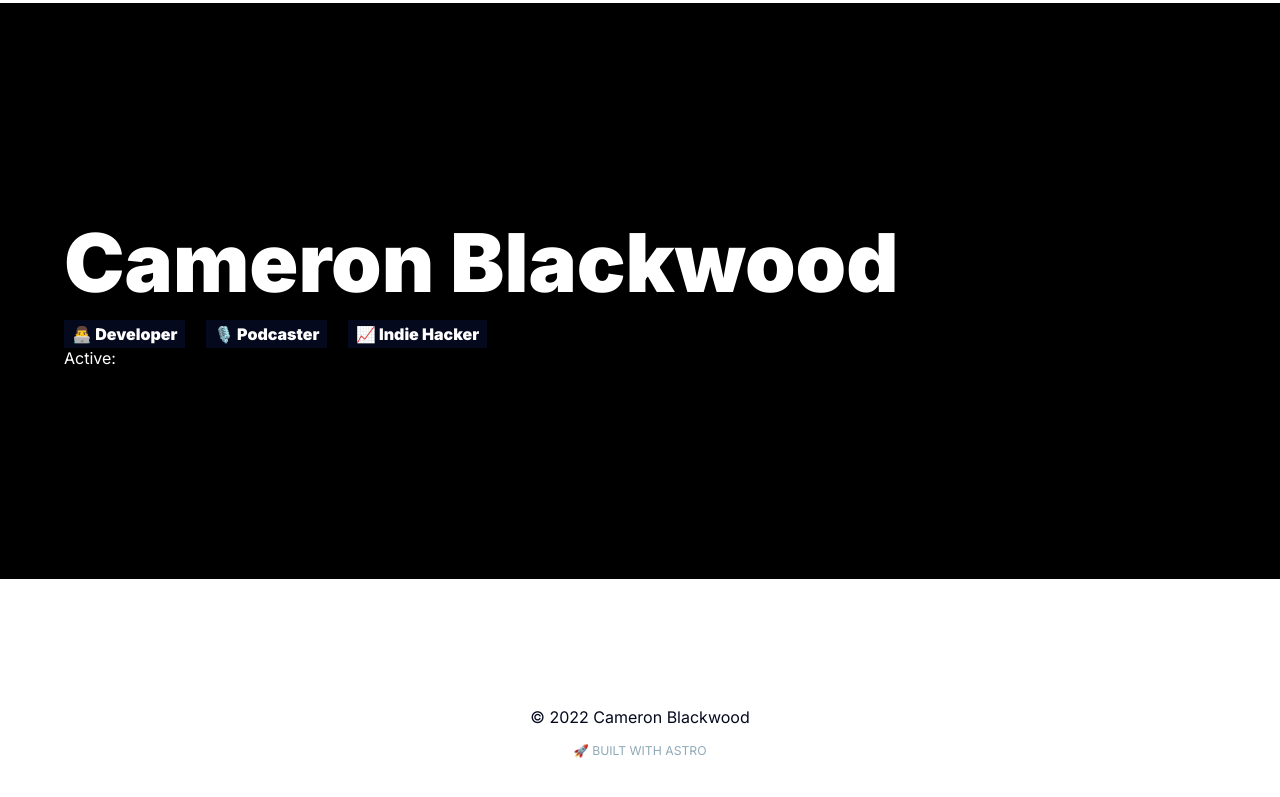
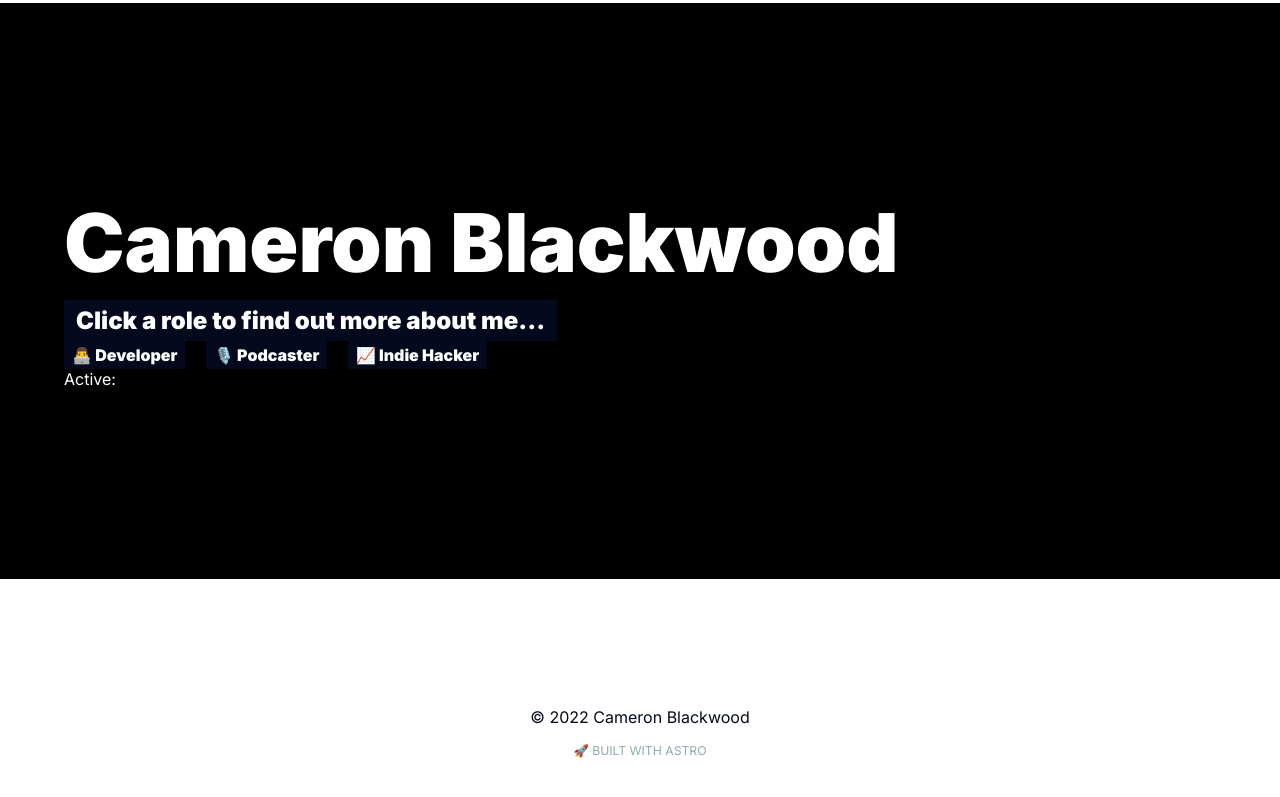
Before and after one commit to Reikon95/astro-portfolio, an Astro site: page / in a window 1280 px wide. Shown: the part 67-864 px from the top of the page. Built offline with nearby package versions, Linux system fonts and the light colour scheme; Astro itself is replaced by a stand-in of ours.

Commit message:
setup better landing page

```diff
--- a/src/components/Landing/index.jsx
+++ b/src/components/Landing/index.jsx
@@ -7,21 +7,21 @@ export default function Landing() {
     <>
       <div>
         <span className={Styles.role} onClick={() => setActiveComponent("Dev")}>
-          👨‍💻 Developer <span className={Styles.invert}>👨‍💻 Developer</span>
+          👨‍💻 Developer
         </span>
         &nbsp;
         <span
           className={Styles.role}
           onClick={() => setActiveComponent("Podcaster")}
         >
-          🎙️ Podcaster <span className={Styles.invert}>🎙️ Podcaster</span>
+          🎙️ Podcaster
         </span>
         &nbsp;
         <span
           className={Styles.role}
           onClick={() => setActiveComponent("Hacker")}
         >
-          📈 Indie Hacker <span className={Styles.invert}>📈 Indie Hacker</span>
+          📈 Indie Hacker
         </span>
       </div>
       <div className={Styles.details}>Active: {activeComponent}</div>
--- a/src/components/Landing/styles.module.scss
+++ b/src/components/Landing/styles.module.scss
@@ -1,6 +1,7 @@
 .role {
   color: white;
   position: relative;
+  cursor: pointer;
   display: inline-block;
   font-weight: 900;
   background-color: var(--t-fg);
@@ -18,20 +19,6 @@
   }
 }
 
-.invert {
-  position: absolute;
-  display: flex;
-  align-items: center;
-  justify-content: center;
-  width: 100%;
-  height: 100%;
-  top: 0;
-  left: 0;
-  pointer-events: none;
-  clip-path: polygon(0% 100%, 100% 100%, 100% 200%, 0% 200%);
-  transition: clip-path cubic-bezier(0.4, 0, 0.5, 1) 150ms;
-}
-
 .details {
   color: white;
 }
--- a/src/pages/index.astro
+++ b/src/pages/index.astro
@@ -196,19 +196,8 @@ const featuredProject = projects[0];
       <div class="gradient2"></div>
       <div class="overlay">
         <h1 class="title">Cameron Blackwood</h1>
-        <!-- <div>
-          <span class="role"
-            >👩‍💻 Developer <span class="invert">👩‍💻 Developer</span>
-          </span>&nbsp;
-          <span class="role"
-            >🎤 Speaker <span class="invert">🎤 Speaker</span>
-          </span>&nbsp;
-          <span class="role"
-            >✏️ Writer <span class="invert">✏️ Writer</span>
-          </span>
-        </div> -->
+        <span class="role">Click a role to find out more about me...</span>
         <Landing client:load />
-        <!-- <Hero client:load /> -->
       </div>
     </header>
     <Footer />
```
